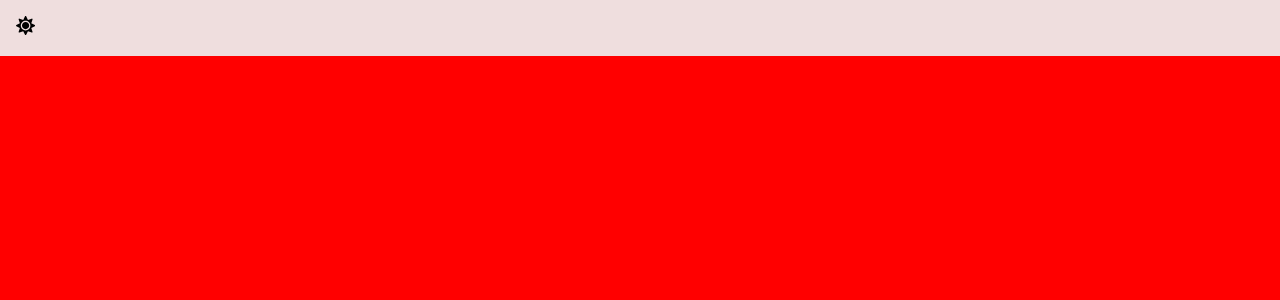
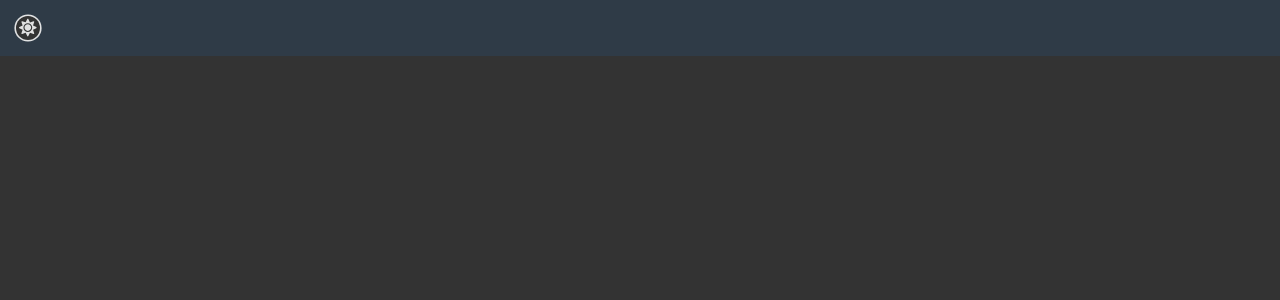
Before and after one commit to akliyachir/portfolio, a React (Vite) app: page / in a window 1280 px wide. Shown: the top 300 px of the page. Built offline with nearby package versions, Linux system fonts and the light colour scheme.

Commit message:
starting conception, header, light and dark mode switch

```diff
--- a/src/Components/1-HeaderContainer/HeaderContainer.css
+++ b/src/Components/1-HeaderContainer/HeaderContainer.css
@@ -1,7 +1,15 @@
-.HeaderContainer {
-	background-color: var(--clr-3);
+.light .HeaderContainer {
+	background-color: var(--p-2);
 	display: flex;
 	justify-content: space-between;
 	padding: 1rem;
 	align-items: center;
 }
+.dark .HeaderContainer {
+	background-color: var(--clr-4);
+	background-color: var(--p-1);
+	display: flex;
+	justify-content: space-between;
+	padding: 1rem;
+	align-items: center;
+}
--- a/src/Components/1-HeaderContainer/HeaderContainer.jsx
+++ b/src/Components/1-HeaderContainer/HeaderContainer.jsx
@@ -1,7 +1,10 @@
 import './HeaderContainer.css';
 import LightSwitch from '../2-LightSwitch/LightSwitch';
+import { useContext } from 'react';
+import { ThemeSwitchContext } from '../../contexts/ThemeSwitchContext';
 
 export default function HeaderContainer() {
+	const { isLightOn, setisLightOn } = useContext(ThemeSwitchContext);
 	return (
 		<div className='HeaderContainer'>
 			<LightSwitch />
--- a/src/Components/2-LightSwitch/LightSwitch.css
+++ b/src/Components/2-LightSwitch/LightSwitch.css
@@ -1,4 +1,28 @@
-.lightSwitchStyle {
+.light .lightSwitchStyle {
 	font-size: 1.2rem;
 	cursor: pointer;
+	color: var(--clr-5);
+	background-color: var(--clr-3);
+	box-shadow: 0 0 0 0.1rem var(--clr-5);
+	height: 1.5rem;
+	width: 1.5rem;
+	display: flex;
+	justify-content: center;
+	align-items: center;
+	border-radius: 50%;
+	padding: 0.2rem;
 }
+.dark .lightSwitchStyle {
+	font-size: 1.2rem;
+	cursor: pointer;
+	color: var(--clr-3);
+	background-color: var(--clr-5);
+	box-shadow: 0 0 0 0.1rem var(--clr-3);
+	height: 1.5rem;
+	width: 1.5rem;
+	display: flex;
+	justify-content: center;
+	align-items: center;
+	border-radius: 50%;
+	padding: 0.2rem;
+}
--- a/src/contexts/ThemeSwitchContext.jsx
+++ b/src/contexts/ThemeSwitchContext.jsx
@@ -6,8 +6,10 @@ import React from 'react';
 export default function ThemeSwitchContextProvider({ children }) {
 	const [isLightOn, setisLightOn] = useState(false);
 	return (
-		<ThemeSwitchContext.Provider value={{ isLightOn, setisLightOn }}>
-			{children}
-		</ThemeSwitchContext.Provider>
+		<div className={isLightOn ? 'light' : 'dark'}>
+			<ThemeSwitchContext.Provider value={{ isLightOn, setisLightOn }}>
+				{children}
+			</ThemeSwitchContext.Provider>
+		</div>
 	);
 }
--- a/src/index.css
+++ b/src/index.css
@@ -11,4 +11,6 @@
 	--clr-4: #000;
 	--clr-5: #333;
 	--clr-6: #555;
+	--p-1: #2f3b47;
+	--p-2: #415264;
 }
--- a/src/page/RootLayout/RootLayout.css
+++ b/src/page/RootLayout/RootLayout.css
@@ -1,4 +1,9 @@
-.RootLayout {
+.dark .RootLayout {
 	min-height: 100vw;
-	background-color: red;
+	background-color: var(--clr-5);
 }
+
+.light .RootLayout {
+	min-height: 100vw;
+	background-color: var(--clr-2);
+}
--- a/src/page/RootLayout/RootLayout.jsx
+++ b/src/page/RootLayout/RootLayout.jsx
@@ -9,7 +9,7 @@ export default function RootLayout() {
 
 	return (
 		<ThemeSwitchContextProvider>
-			<div className={`RootLayout`}>
+			<div className='RootLayout'>
 				<HeaderContainer />
 			</div>
 		</ThemeSwitchContextProvider>
```
